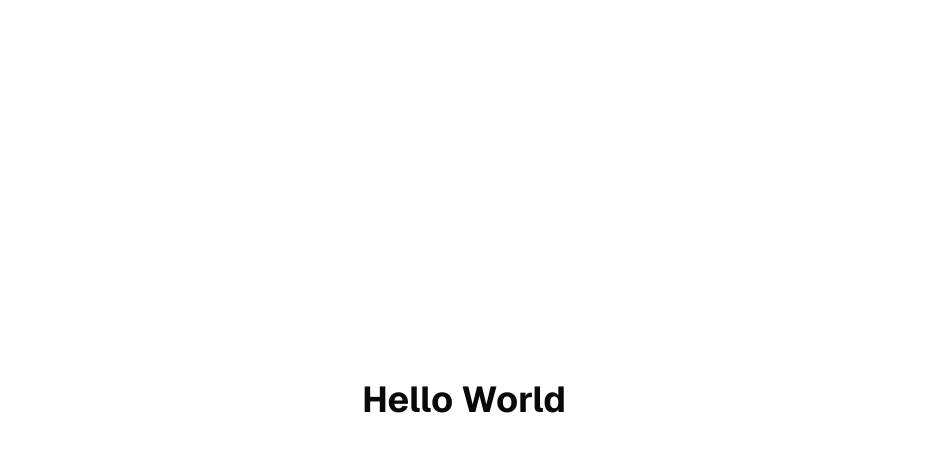
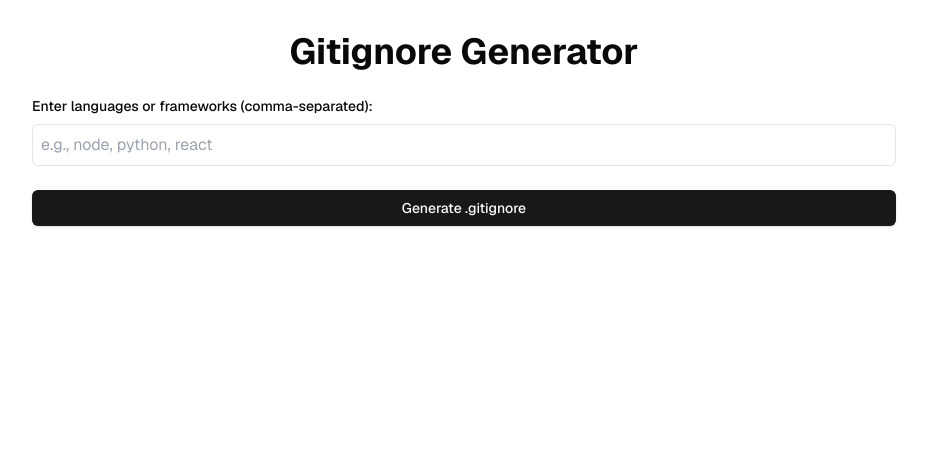
Before and after one commit to Haseeb-WebDeveloper/Gitignore-Generator-Free-Tool-Website, a Next.js app: page / in a window 1280 px wide. Shown: the top 452 px of the page, without its empty margins (176-1103 px from the left). Built offline with nearby package versions, Linux system fonts and the light colour scheme.

Commit message:
iniat version done

```diff
--- /dev/null
+++ b/src/app/api/gitignore/route.ts
@@ -0,0 +1,77 @@
+import { NextResponse } from 'next/server';
+import axios from 'axios';
+import fs from 'fs/promises';
+import path from 'path';
+
+const localTemplatesPath = path.join(process.cwd(), 'src', 'app', 'data', 'templates.json');
+
+export async function POST(req: Request) {
+    try {
+        const { languages }: { languages: string[] } = await req.json();
+        console.log('Requested languages:', languages);
+
+        if (!Array.isArray(languages) || languages.length === 0) {
+            return NextResponse.json(
+                { error: 'Invalid input: languages must be a non-empty array' },
+                { status: 400 }
+            );
+        }
+
+        // Initialize templates object
+        let localTemplates: Record<string, string> = {};
+
+        // Try to read existing templates
+        try {
+            const fileContent = await fs.readFile(localTemplatesPath, 'utf-8');
+            localTemplates = JSON.parse(fileContent);
+        } catch (error) {
+            // If file doesn't exist, create directory and empty templates file
+            await fs.mkdir(path.dirname(localTemplatesPath), { recursive: true });
+            await fs.writeFile(localTemplatesPath, JSON.stringify({}, null, 2));
+        }
+
+        const templates = languages.map((lang: string) => localTemplates[lang] || '').filter(Boolean);
+
+        if (templates.length === languages.length) {
+            // All templates found locally
+            return NextResponse.json({ content: templates.join('\n\n') });
+        } else {
+            // Missing templates, fetch from Gitignore.io
+            console.log("Fetching from Gitignore.io");
+            const missingLanguages = languages.filter((lang: string) => !localTemplates[lang]);
+
+            try {
+                const apiResponse = await axios.get(
+                    `https://www.toptal.com/developers/gitignore/api/${missingLanguages.join(',')}`
+                );
+
+                const apiTemplate = apiResponse.data;
+
+                // Save the new templates to local storage
+                const templateSections = apiTemplate.split('\n\n');
+                missingLanguages.forEach((lang: string, index: number) => {
+                    localTemplates[lang] = templateSections[index] || '';
+                });
+
+                await fs.writeFile(localTemplatesPath, JSON.stringify(localTemplates, null, 2));
+
+                // Combine and send the response
+                return NextResponse.json({
+                    content: [...templates, apiTemplate].join('\n\n')
+                });
+            } catch (apiError) {
+                console.error('API Error:', apiError);
+                return NextResponse.json(
+                    { error: 'Error fetching from Gitignore.io API' },
+                    { status: 502 }
+                );
+            }
+        }
+    } catch (error) {
+        console.error('Error:', error);
+        return NextResponse.json(
+            { error: 'Internal server error' },
+            { status: 500 }
+        );
+    }
+}
--- /dev/null
+++ b/src/app/data/templates.json
@@ -0,0 +1,5 @@
+{
+  "node": "# Node.js dependencies\nnode_modules/\nnpm-debug.log\nyarn-debug.log\nyarn-error.log\n.pnpm-debug.log\n\n# Environment variables\n.env\n.env.local\n.env.*.local",
+  "python": "# Python\n__pycache__/\n*.py[cod]\n*$py.class\n*.so\n.Python\nbuild/\ndevelop-eggs/\ndist/\ndownloads/\neggs/\n.eggs/\nlib/\nlib64/\nparts/\nsdist/\nvar/\nwheels/\n*.egg-info/\n.installed.cfg\n*.egg",
+  "react": "# React\n.DS_*\n*.log\nlogs\n**/*.backup.*\n**/*.back.*\nnode_modules\nbower_components\n*.sublime*\npsd\nthumb\nsketch\n.env\n.env.local\n.env.development.local\n.env.test.local\n.env.production.local"
+}
--- a/src/app/page.tsx
+++ b/src/app/page.tsx
@@ -1,11 +1,89 @@
-import Image from "next/image";
+'use client';
 
-export default function Home() {
-  return (
-   <>
-   <div className="flex flex-col items-center justify-center h-screen bg-background">
-   <h1 className="text-4xl font-bold">Hello World</h1>
-   </div>
-   </>
-  );
+import { useState } from 'react';
+import { Button } from "@/components/ui/button";
+
+export default function GitignorePage() {
+    const [languages, setLanguages] = useState('');
+    const [result, setResult] = useState('');
+    const [isLoading, setIsLoading] = useState(false);
+
+    const handleSubmit = async () => {
+        if (!languages.trim()) {
+            alert('Please enter at least one language');
+            return;
+        }
+
+        setIsLoading(true);
+        try {
+            const res = await fetch('/api/gitignore', {
+                method: 'POST',
+                headers: { 'Content-Type': 'application/json' },
+                body: JSON.stringify({ languages: languages.split(',').map(lang => lang.trim()) })
+            });
+
+            const data = await res.json();
+            if (data.content) {
+                setResult(data.content);
+            } else {
+                alert('Error fetching .gitignore');
+            }
+        } catch (error) {
+            alert('Failed to generate .gitignore');
+        } finally {
+            setIsLoading(false);
+        }
+    };
+
+    return (
+        <main className="container mx-auto px-4 py-8 max-w-4xl">
+            <h1 className="text-4xl font-bold mb-6 text-center">Gitignore Generator</h1>
+            <div className="space-y-6">
+                <div className="space-y-2">
+                    <label className="block text-sm font-medium">
+                        Enter languages or frameworks (comma-separated):
+                    </label>
+                    <input
+                        type="text"
+                        value={languages}
+                        onChange={(e) => setLanguages(e.target.value)}
+                        placeholder="e.g., node, python, react"
+                        className="w-full p-2 border rounded-md bg-background"
+                    />
+                </div>
+
+                <Button
+                    onClick={handleSubmit}
+                    disabled={isLoading}
+                    className="w-full"
+                >
+                    {isLoading ? 'Generating...' : 'Generate .gitignore'}
+                </Button>
+
+                {result && (
+                    <div className="space-y-2">
+                        <h2 className="text-xl font-semibold">Your .gitignore file:</h2>
+                        <div className="relative">
+                            <textarea
+                                value={result}
+                                readOnly
+                                rows={20}
+                                className="w-full p-4 font-mono text-sm bg-muted rounded-md"
+                            />
+                            <Button
+                                onClick={() => {
+                                    navigator.clipboard.writeText(result);
+                                    alert('Copied to clipboard!');
+                                }}
+                                className="absolute top-2 right-2"
+                                variant="secondary"
+                            >
+                                Copy
+                            </Button>
+                        </div>
+                    </div>
+                )}
+            </div>
+        </main>
+    );
 }
--- a/src/components/ui/button.tsx
+++ b/src/components/ui/button.tsx
@@ -1,29 +1,28 @@
 import * as React from "react"
 import { Slot } from "@radix-ui/react-slot"
 import { cva, type VariantProps } from "class-variance-authority"
-
 import { cn } from "@/lib/utils"
 
 const buttonVariants = cva(
-  "inline-flex items-center justify-center gap-2 whitespace-nowrap rounded-md text-sm font-medium ring-offset-background transition-colors focus-visible:outline-none focus-visible:ring-2 focus-visible:ring-ring focus-visible:ring-offset-2 disabled:pointer-events-none disabled:opacity-50 [&_svg]:pointer-events-none [&_svg]:size-4 [&_svg]:shrink-0",
+  "inline-flex items-center justify-center whitespace-nowrap rounded-md text-sm font-medium transition-colors focus-visible:outline-none focus-visible:ring-1 focus-visible:ring-ring disabled:pointer-events-none disabled:opacity-50",
   {
     variants: {
       variant: {
-        default: "bg-primary text-primary-foreground hover:bg-primary/90",
+        default: "bg-primary text-primary-foreground shadow hover:bg-primary/90",
         destructive:
-          "bg-destructive text-destructive-foreground hover:bg-destructive/90",
+          "bg-destructive text-destructive-foreground shadow-sm hover:bg-destructive/90",
         outline:
-          "border border-input bg-background hover:bg-accent hover:text-accent-foreground",
+          "border border-input bg-background shadow-sm hover:bg-accent hover:text-accent-foreground",
         secondary:
-          "bg-secondary text-secondary-foreground hover:bg-secondary/80",
+          "bg-secondary text-secondary-foreground shadow-sm hover:bg-secondary/80",
         ghost: "hover:bg-accent hover:text-accent-foreground",
         link: "text-primary underline-offset-4 hover:underline",
       },
       size: {
-        default: "h-10 px-4 py-2",
-        sm: "h-9 rounded-md px-3",
-        lg: "h-11 rounded-md px-8",
-        icon: "h-10 w-10",
+        default: "h-9 px-4 py-2",
+        sm: "h-8 rounded-md px-3 text-xs",
+        lg: "h-10 rounded-md px-8",
+        icon: "h-9 w-9",
       },
     },
     defaultVariants: {
```
Also changed, not shown: package.json (+7 -3 lines), 1 other file (tests, documents, lock files or other folders).
